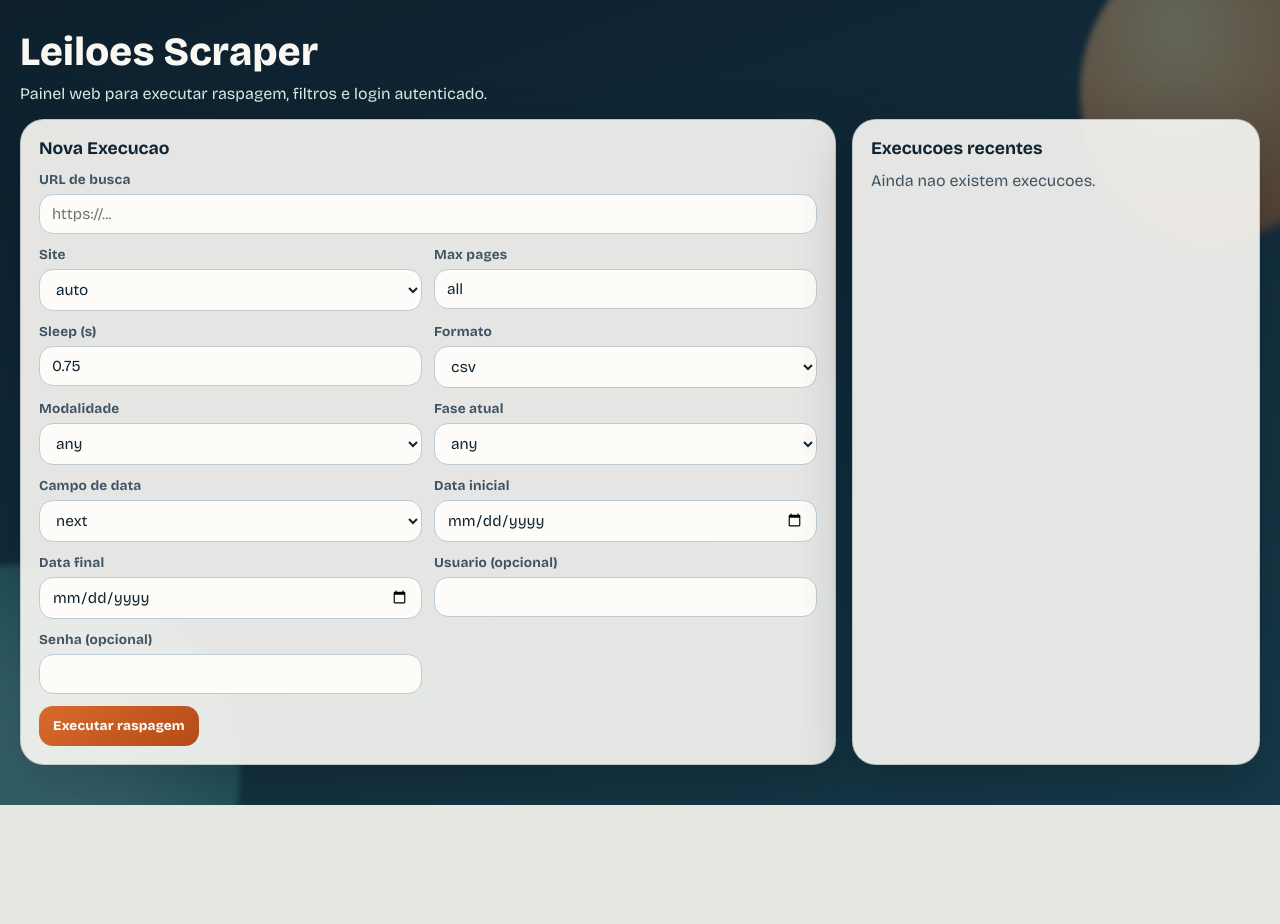
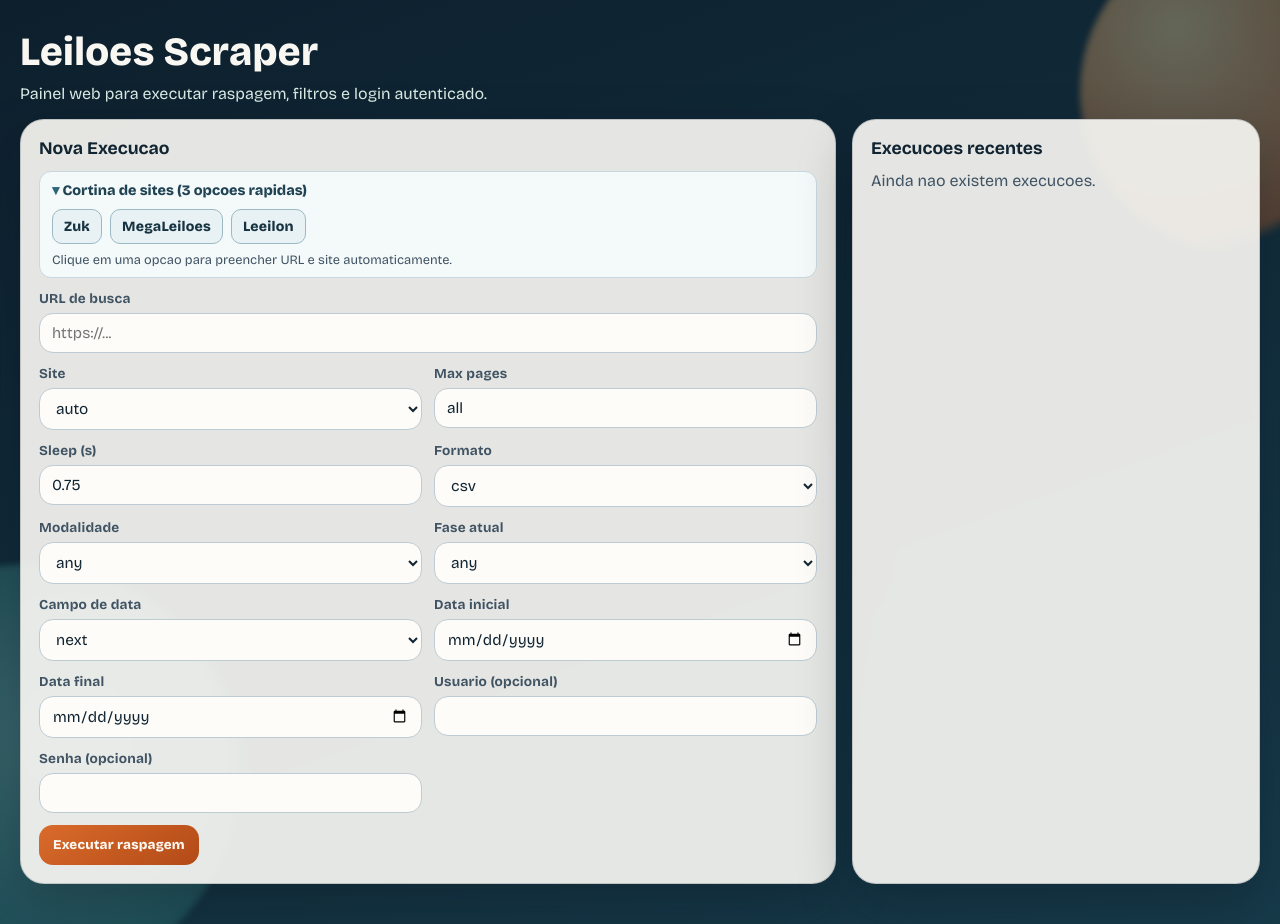
Before and after one commit to MarceloBrito1/leiloes-scraper, a Flask app: page / in a window 1280 px wide. Before the commit the page ends 805 px from the top, so only its background shows below. Run offline with Flask 3, Linux system fonts and the light colour scheme.

Commit message:
Adiciona cortina com 3 opcoes de site no formulario web

```diff
--- a/webapp/static/styles.css
+++ b/webapp/static/styles.css
@@ -126,6 +126,66 @@ body {
 .field.full,
 .actions.full {
   grid-column: 1 / -1;
+}
+
+.preset-curtain {
+  width: 100%;
+  border: 1px solid #c7d8df;
+  border-radius: 12px;
+  background: #f4f9fa;
+  padding: 10px 12px;
+}
+
+.preset-curtain summary {
+  cursor: pointer;
+  font-size: 0.9rem;
+  font-weight: 800;
+  color: #204353;
+  list-style: none;
+}
+
+.preset-curtain summary::-webkit-details-marker {
+  display: none;
+}
+
+.preset-curtain summary::before {
+  content: "▾ ";
+  color: #2d6678;
+  font-weight: 800;
+}
+
+.preset-curtain:not([open]) summary::before {
+  content: "▸ ";
+}
+
+.preset-actions {
+  display: flex;
+  gap: 8px;
+  flex-wrap: wrap;
+  margin-top: 10px;
+}
+
+.preset-btn {
+  border: 1px solid #9cb9c4;
+  background: #e8f2f5;
+  color: #173341;
+  padding: 8px 11px;
+  border-radius: 10px;
+  font-size: 0.88rem;
+  font-weight: 800;
+  cursor: pointer;
+}
+
+.preset-btn:hover {
+  border-color: #6e97a7;
+  background: #dcedf3;
+  transform: translateY(-1px);
+}
+
+.preset-note {
+  margin: 8px 0 0;
+  font-size: 0.8rem;
+  color: var(--muted);
 }
 
 label {
--- a/webapp/templates/index.html
+++ b/webapp/templates/index.html
@@ -25,6 +25,24 @@
       <section class="panel form-panel">
         <h2>Nova Execucao</h2>
         <form method="post" action="{{ url_for('run_scrape') }}" id="run-form">
+          <div class="field full">
+            <details class="preset-curtain" open>
+              <summary>Cortina de sites (3 opcoes rapidas)</summary>
+              <div class="preset-actions">
+                <button type="button" class="preset-btn" data-site="zuk" data-url="https://www.portalzuk.com.br/leilao-de-imoveis">
+                  Zuk
+                </button>
+                <button type="button" class="preset-btn" data-site="megaleiloes" data-url="https://www.megaleiloes.com.br/imoveis?pagina=1">
+                  MegaLeiloes
+                </button>
+                <button type="button" class="preset-btn" data-site="leeilon" data-url="https://www.leeilon.com.br/busca-leilao?page=1">
+                  Leeilon
+                </button>
+              </div>
+              <p class="preset-note">Clique em uma opcao para preencher URL e site automaticamente.</p>
+            </details>
+          </div>
+
           <div class="field full">
             <label for="url">URL de busca</label>
             <input id="url" name="url" type="url" value="{{ form.url }}" placeholder="https://..." required />
@@ -214,6 +232,20 @@
       (function () {
         var form = document.getElementById("run-form");
         var btn = document.getElementById("run-button");
+        var presetButtons = document.querySelectorAll(".preset-btn");
+        var urlInput = document.getElementById("url");
+        var siteSelect = document.getElementById("site");
+
+        presetButtons.forEach(function (pbtn) {
+          pbtn.addEventListener("click", function () {
+            var presetUrl = pbtn.getAttribute("data-url");
+            var presetSite = pbtn.getAttribute("data-site");
+            if (urlInput && presetUrl) urlInput.value = presetUrl;
+            if (siteSelect && presetSite) siteSelect.value = presetSite;
+            if (urlInput) urlInput.focus();
+          });
+        });
+
         if (!form || !btn) return;
         form.addEventListener("submit", function () {
           btn.disabled = true;
```
